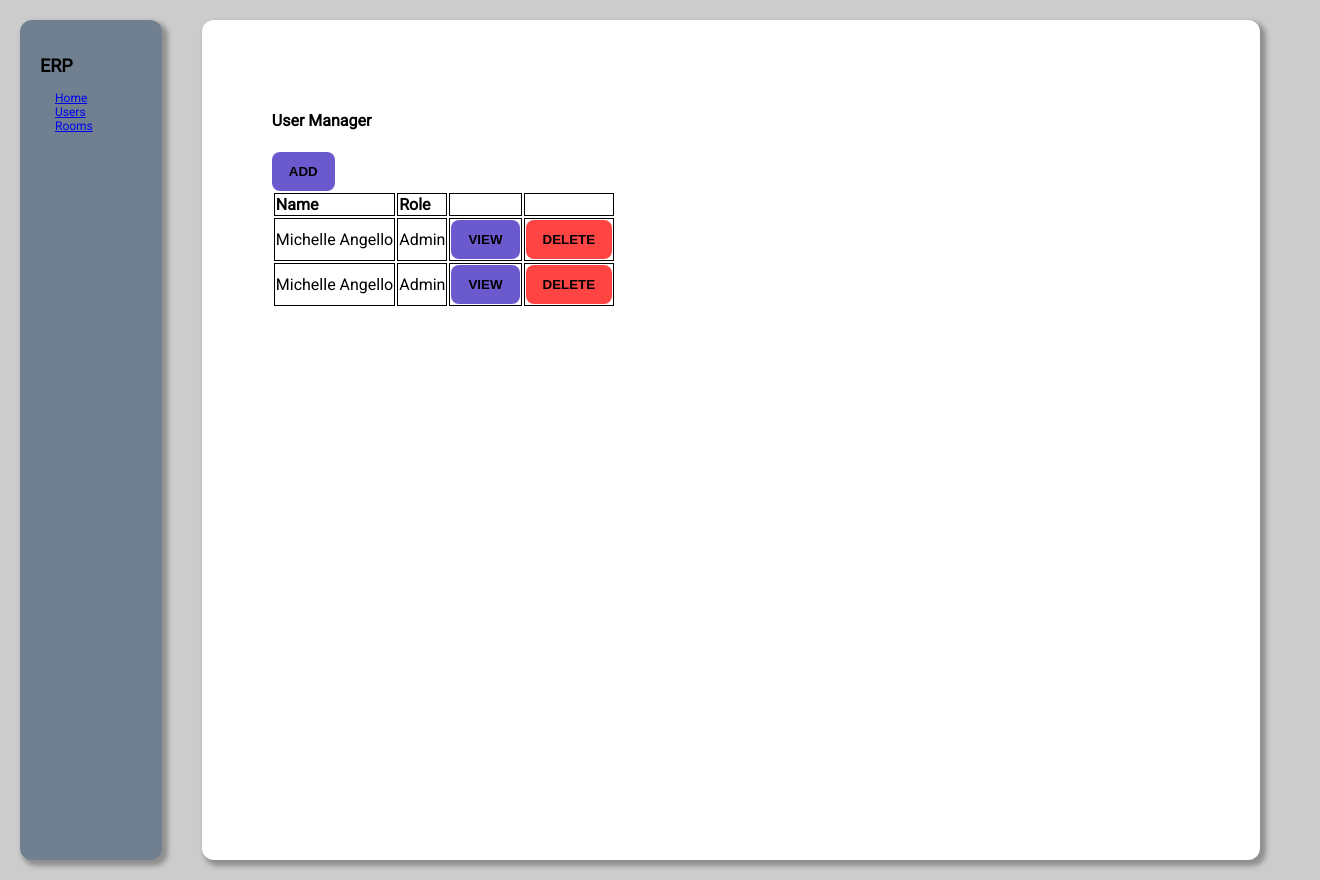
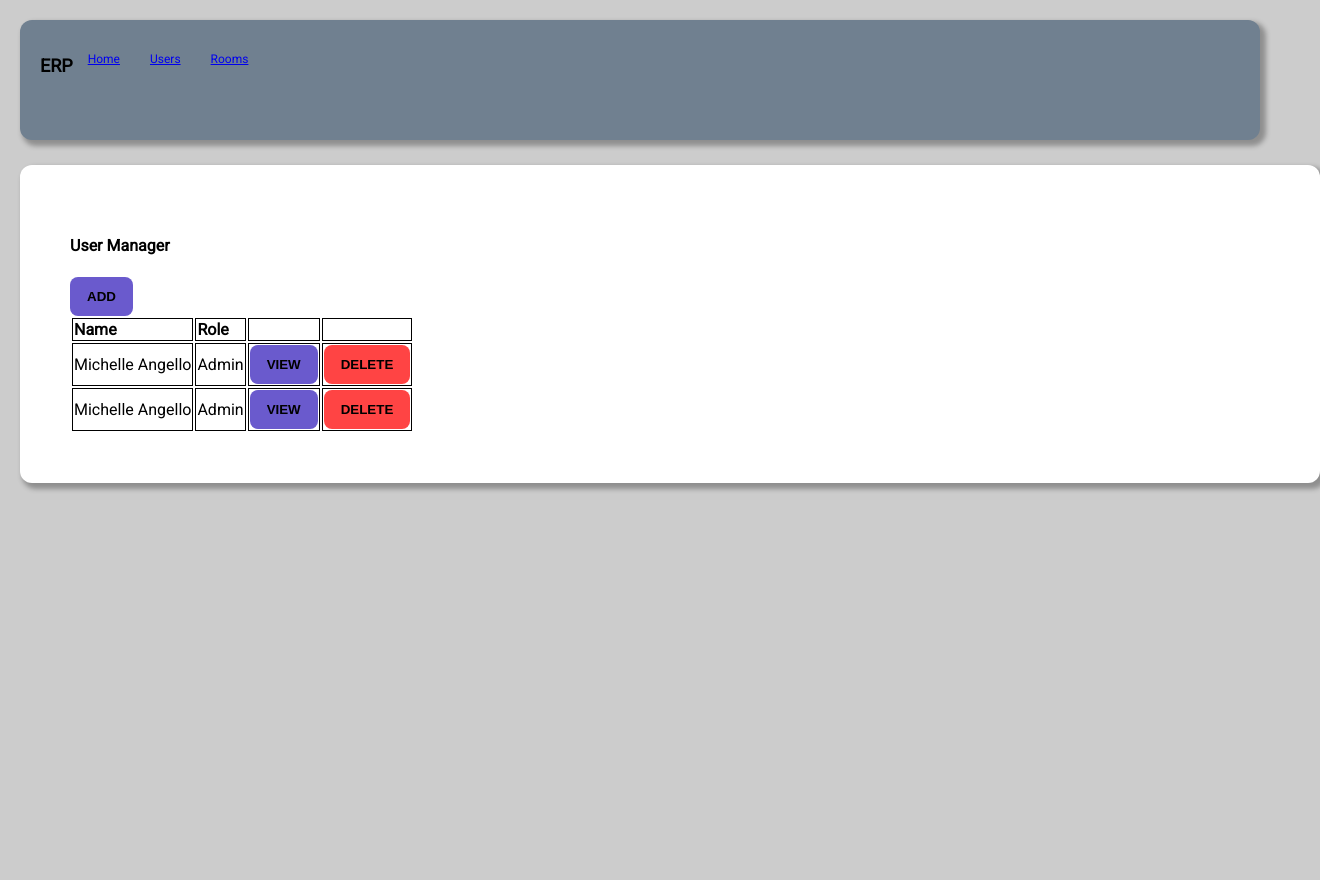
Before and after one commit to greyscrippt/pancakes-erp-vue-ts, a Vue app: page /users in a window 1280 px wide. Shown: the whole page, 1320 px wide, since content can reach past the window. After the commit the page ends 800 px from the top, so only its background shows below. Built offline with nearby package versions, Linux system fonts and the light colour scheme.

Commit message:
Changed navbar position

```diff
--- a/src/App.vue
+++ b/src/App.vue
@@ -24,9 +24,11 @@ import { RouterLink, RouterView } from 'vue-router';
 
 <style scoped>
 nav {
+  display: flex;
   margin: 20px;
-  width: 10vw;
-  height: 100vh;
+  margin-bottom: 5px;
+  width: calc(100vw - 80px);
+  height: 10vh;
   font-size: 12px;
   text-align: left;
   background-color: slategray;
@@ -40,11 +42,14 @@ a {
 }
 
 ul {
+  display: flex;
   list-style-type: none;
   padding: 0;
 }
 
 .wrapper {
   display: flex;
+  flex-direction: column;
+  width: calc(100vw - 80px);
 }
 </style>
--- a/src/assets/styles.css
+++ b/src/assets/styles.css
@@ -19,7 +19,7 @@ button:hover {
 
 .page {
   background-color: white;
-  padding: 20px;
+  padding: 50px;
   margin: 20px;
   width: 100%;
   border-radius: 12px;
--- a/src/views/RoomManagerView.vue
+++ b/src/views/RoomManagerView.vue
@@ -13,7 +13,7 @@ const rooms = ref([
 </script>
 
 <template>
-  <div class="usermanager">
+  <div>
     <h4>Room Manager</h4>
 
     <button class='primary' @click="showModal = true">Add</button>
@@ -66,8 +66,4 @@ td {
   border: 1px solid black;
   margin: 0;
 }
-
-.usermanager {
-  padding: 50px;
-}
 </style>
--- a/src/views/UserManagerView.vue
+++ b/src/views/UserManagerView.vue
@@ -13,7 +13,7 @@ const users = ref([
 </script>
 
 <template>
-  <div class="usermanager">
+  <div>
     <h4>User Manager</h4>
 
     <button class='primary' @click="showModal = true">Add</button>
@@ -67,7 +67,4 @@ td {
   margin: 0;
 }
 
-.usermanager {
-  padding: 50px;
-}
 </style>
```
